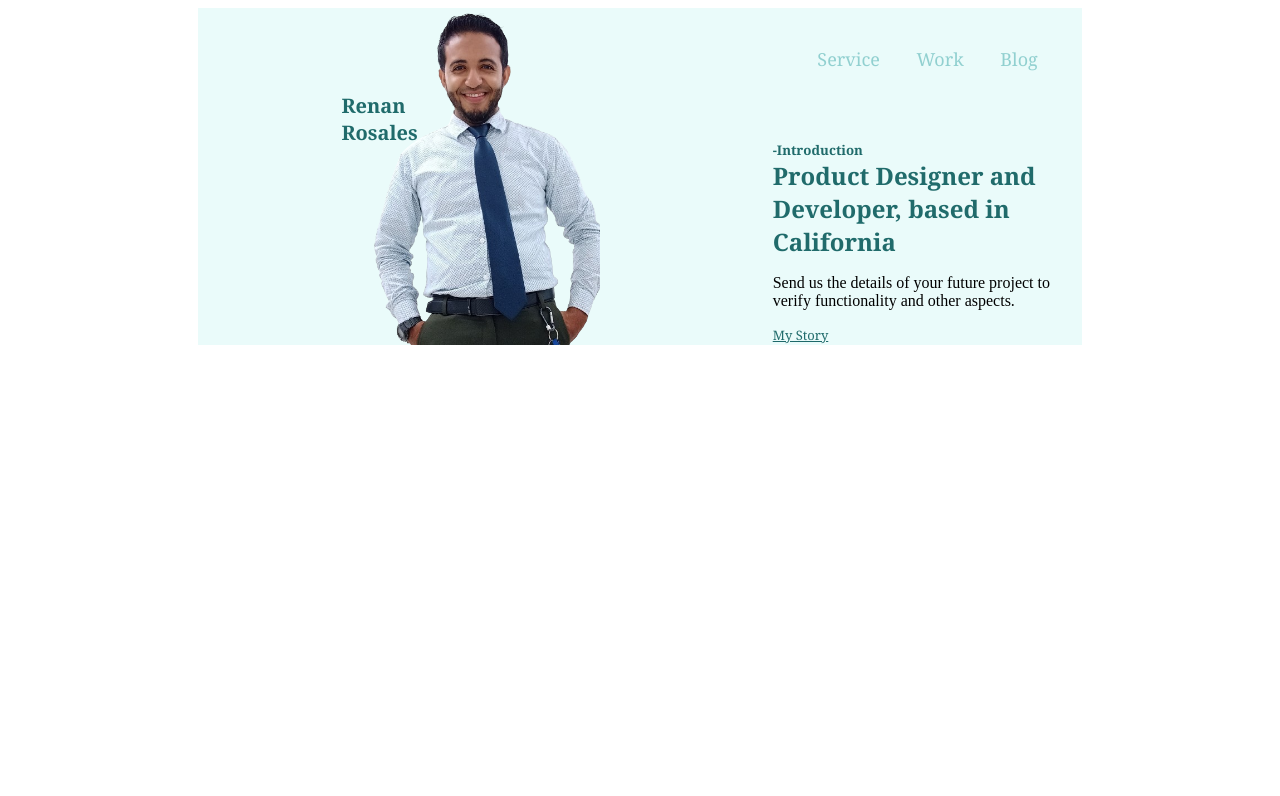
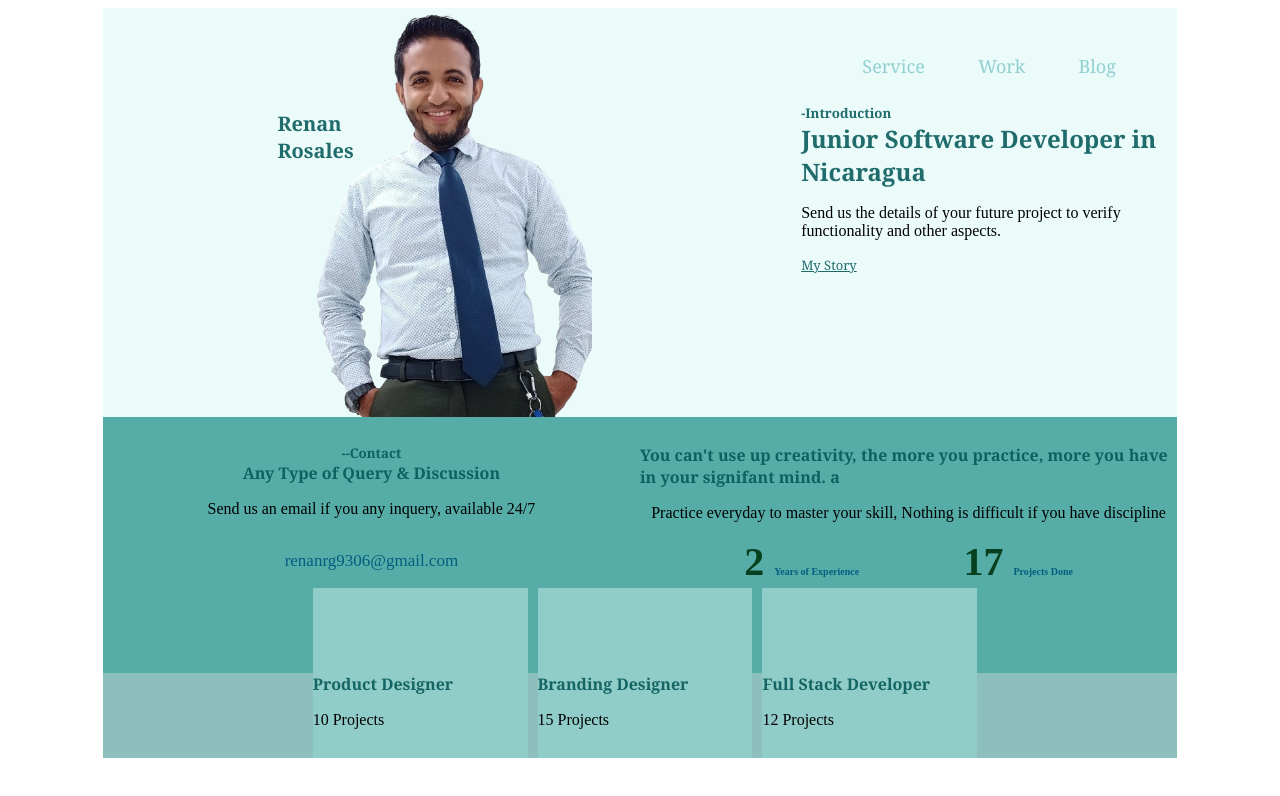
Before and after one commit to renanrg9306/OIBSIP, a plain HTML site: page Leve1-Projects/Project2/index.html in a window 1280 px wide. Drawn offline with Linux system fonts and the light colour scheme.

Commit message:
Project Section Done

```diff
--- a/Leve1-Projects/Project2/index.html
+++ b/Leve1-Projects/Project2/index.html
@@ -27,7 +27,7 @@
         <div class="info">
             <h5>-Introduction</h5>
 
-            <h2>Product Designer and Developer, based in California</h2>
+            <h2>Junior Software Developer in Nicaragua</h2>
 
             <p>
                 Send us the details of your future project to verify functionality and other aspects.
@@ -36,19 +36,52 @@
             <div class="mystoryposition">
                 <a href="#" class="mystory">My Story</a>
             </div>
+        </div>
+    </div>
+    </header>
 
-
+    <section class="container-flex cont2">
+        <div class="item-flex-body">
+            <div class="info2">
+                <h5>--Contact</h5>
+                <h4>Any Type of Query & Discussion</h4>
+                <p>Send us an email if you any inquery, available 24/7</p>
+                <p class="email">renanrg9306@gmail.com</p>
+            </div>
         </div>
 
+        <div class="item-flex-body">
+            <div class="info2">
+                <!-- <h5>--Contact</h5> -->
+                <h4>You can't use up creativity, the more you practice, more you have in your signifant mind. a</h4>
+                <p>Practice everyday to master your skill, Nothing is difficult if you have discipline</p>
+            </div>
+            <div class="expepro">
+                <p class="number">2 <span class="expe">Years of Experience</span></p>
+                <p class="number">17 <span class="expe">Projects Done </span></p>
+            </div>
+    </div>
+    </section>
+
+    <div class="container-flex cont2">
+        <div class="caja"></div>
+        <div class="caja"></div>
+        <div class="caja"></div>
     </div>
 
-    <div class="flex-item cont2">
-
-    </div>
-
-
-    </header>
-
-
+    <section class="container-flex cont3">
+        <div class="caja">
+            <h4>Product Designer</h4>
+            <p>10 Projects</p>
+        </div>
+        <div class="caja">
+            <h4>Branding Designer</h4>
+            <p>15 Projects</p>
+        </div>
+        <div class="caja">
+            <h4>Full Stack Developer</h4>
+            <p>12 Projects</p>
+        </div>
+    </section>
 </body>
 </html>
--- a/Leve1-Projects/Project2/style.css
+++ b/Leve1-Projects/Project2/style.css
@@ -26,7 +26,7 @@ h1{
     display: flex;
     flex-direction: row;
     justify-content: center;
-    width: 70%;
+    width: 85%;
     margin-left: auto;
     margin-right: auto;
 
@@ -36,9 +36,16 @@ h1{
 }
 
 .cont2{
-    background-color: rgb(130, 185, 181);
+    background-color: rgb(86, 173, 167);
 }
 
+.cont3{
+    background-color: rgb(141, 191, 189);
+}
+
+.margin{
+    margin-top: 10px;
+}
 
 .item-flex{
     width: 20%;
@@ -48,7 +55,13 @@ h1{
 .item-flex:nth-child(1){
     flex-grow: 3;
 }
+.item-flex-body{
+    width: 50%;
+}
 
+/* .item-flex-body:nth-child(1){
+    flex-grow:3;
+} */
 .contenidoleftheader{
     display: flex;
     flex-direction: row;
@@ -69,6 +82,33 @@ h1{
 
 }
 
+.email{
+    font-size: 17px;
+    color: rgb(3, 94, 127);
+}
+
+.number{
+    font-size: 40px;
+    color: rgb(7, 64, 31);
+    font-weight: bold;
+    margin: 0;
+    padding: 0;
+}
+
+
+
+.expe{
+    font-size: 10px;
+    color: rgb(3, 94, 127);
+
+}
+
+.expepro{
+    display: flex;
+    flex-direction: row;
+    justify-content: space-evenly;
+}
+
 a{
     color: rgba(132, 201, 202, 0.88);
     text-decoration: none;
@@ -76,12 +116,17 @@ a{
     font-family: Georgia, 'Times New Roman', Times, serif;
 }
 
+.caja{
+    width: 20%;
+    height: 85px;
+    background-color:  rgb(144, 204, 200);
+    margin-left: 10px;
+}
+
 .btn:hover{
-    color: rgba(3, 86, 87, 0.88);
+    color: rgba(16, 162, 165, 0.88);
 
 }
-
-
 
 .profilephoto{
     width: 40%;
@@ -89,10 +134,42 @@ a{
 }
 
 .info{
-    margin-top: 20%;
+    margin-top: 5%;
     display: flex;
     flex-direction: column;
+
+
 }
+
+.info2{
+    margin-top: 5%;
+    display: flex;
+    flex-direction: column;
+    align-items: center;
+
+}
+
+.halfbox{
+    display: flex;
+    flex-direction: column;
+
+
+}
+
+
+
+/* .text{
+    margin-top: 5%;
+    display: flex;
+    flex-direction: column;
+    align-items: center;
+
+} */
+
+/* .infomargin{
+    margin-top: 10%;
+
+} */
 
 .color{
     background-color: rgb(30, 4, 89);
@@ -122,31 +199,4 @@ a{
     .mystory{
         font-size: 8px;
     }
-
-
-
-    /* .container-flex{
-        display: flex;
-        flex-direction: column;
-
-    } */
-
-
-
 }
-
-/* @media only screen and (min-width:481px) and (max-width:840px){
-    h1{
-        font-size: px;
-    }
-    a{
-        font-size: 9px;
-    } */
-
-    /* .container-flex{
-        flex-direction: row;
-    } */
-
-
-
-/* } */
```
